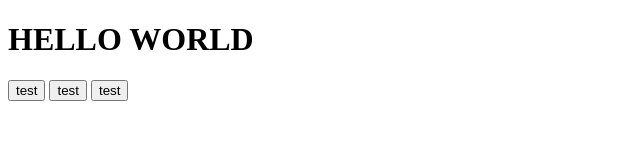
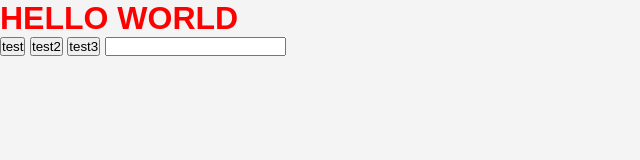
Before and after one commit to ALi-ahmed-e/javascript-workshop, a plain HTML site: page index.html in a window 1280 px wide. Shown: the whole page, without its empty margins (0-640 px from the left). Drawn offline with Linux system fonts and the light colour scheme.

Commit message:
first session

```diff
--- a/index.html
+++ b/index.html
@@ -4,7 +4,9 @@
 <head>
     <meta charset="UTF-8">
     <meta name="viewport" content="width=device-width, initial-scale=1.0">
+    <link rel="stylesheet" href="style.css">
     <title>Document</title>
+    <script defer src="main.js"></script>
 </head>
 
 <body>
@@ -13,10 +15,19 @@
 
 
     <button class="test">test</button>
-    <button class="test">test</button>
-    <button id="test">test</button>
+    <button class="test">test2</button>
+    <button id="test">test3</button>
+    <input type="text">
 
 
+    <!-- <script>
+
+        const x = 5;
+
+
+    </script> -->
+
 </body>
+<!-- <script src="main.js"></script> -->
 
 </html>
--- a/style.css
+++ b/style.css
@@ -8,3 +8,6 @@ body{
     background-color: #f4f4f4;
     color: #333;
 }
+h1{
+    color: red;
+}
```
Also changed, not shown: main.js (+86 -19 lines), res.txt (added).
